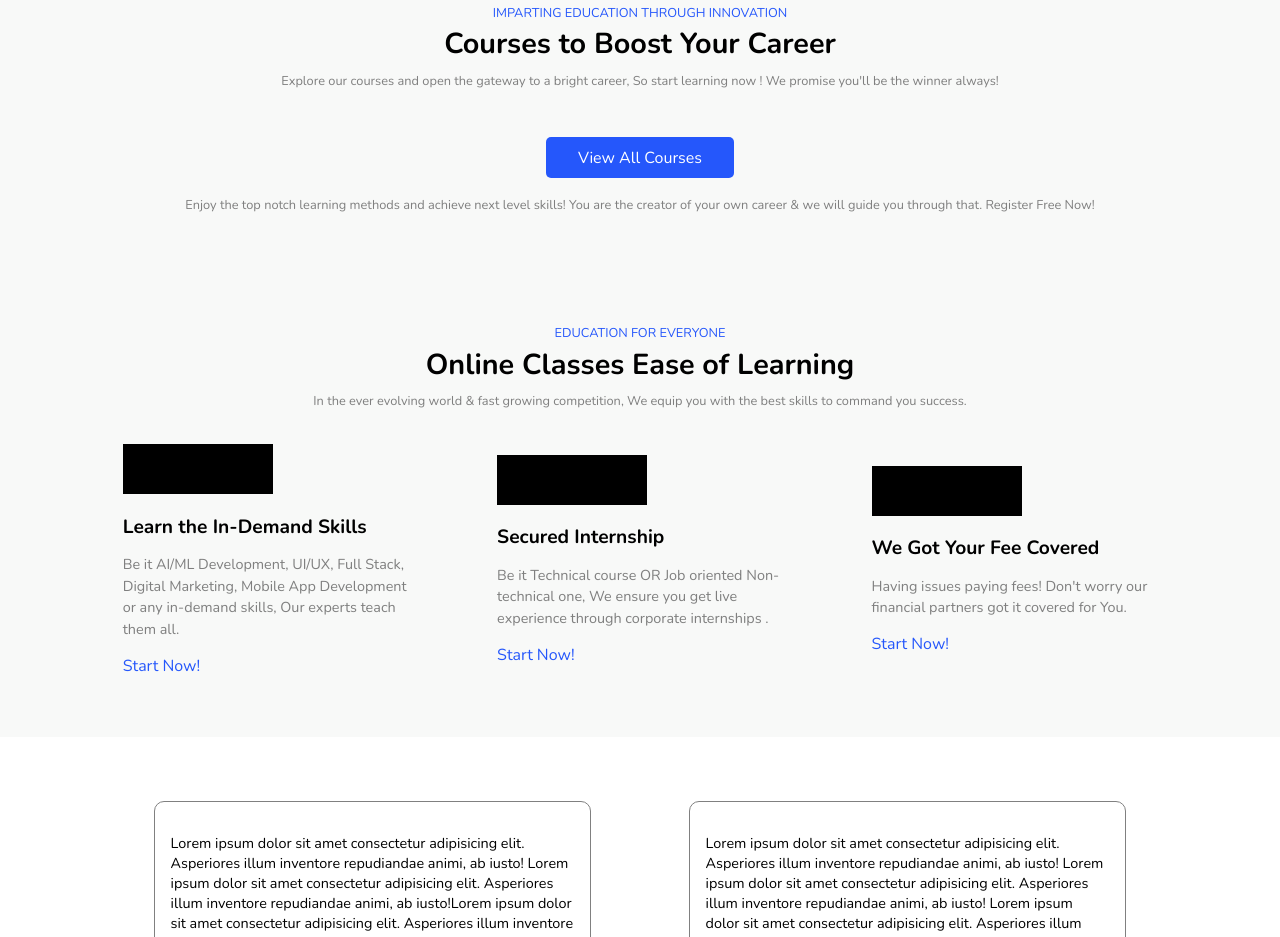
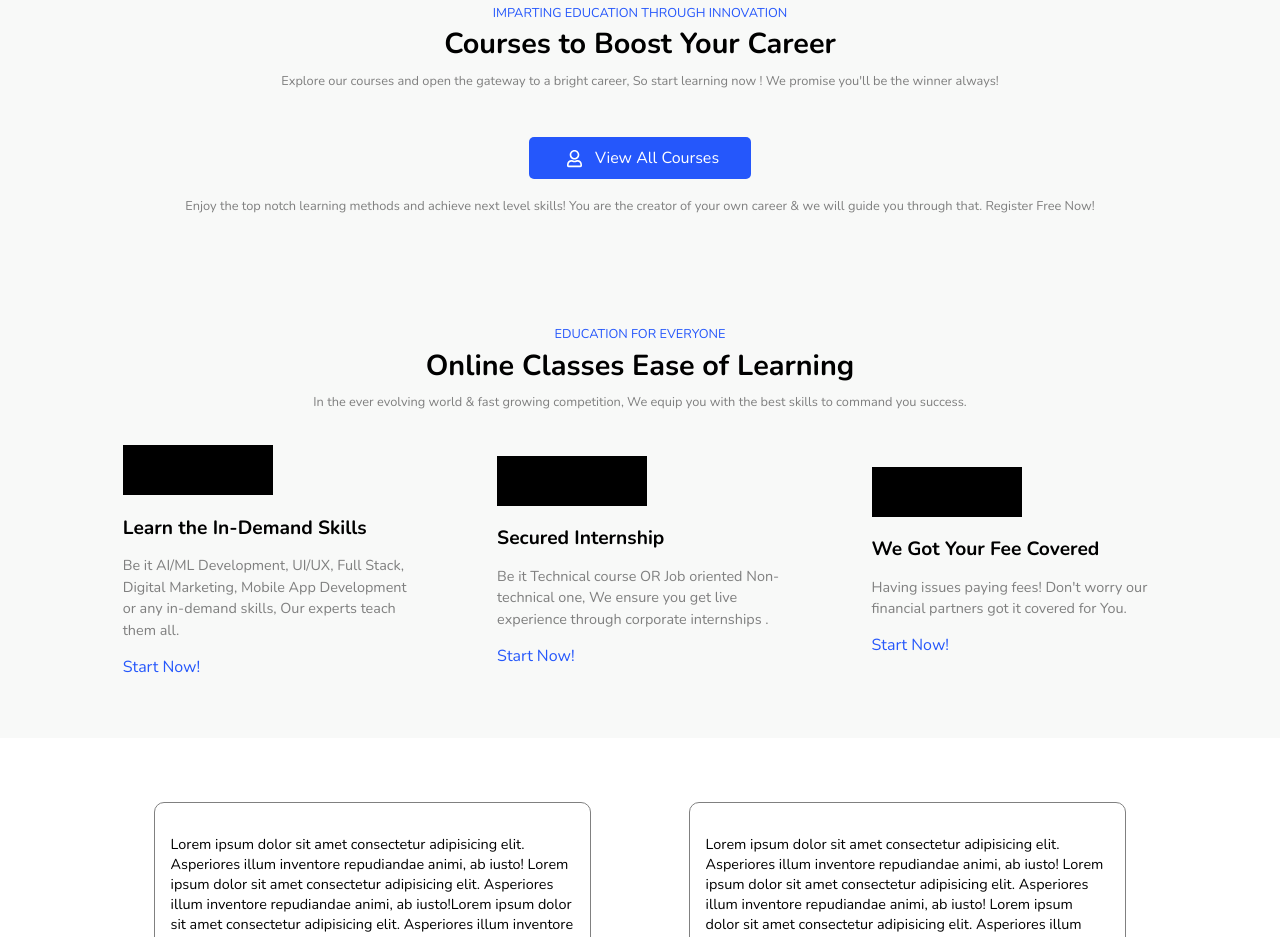
Before and after one commit to Hardikbhanot/Future-Minds, a Next.js app in the folder client/: page / in a window 1280 px wide. Shown: the part 900-1837 px from the top of the page. Built offline with nearby package versions, Linux system fonts and the light colour scheme.

Commit message:
SecondaryBanner completed

```diff
--- a/client/components/LandingPage/SecondaryBanner/SecondaryBanner.module.scss
+++ b/client/components/LandingPage/SecondaryBanner/SecondaryBanner.module.scss
@@ -13,11 +13,23 @@
   padding: sizes.$m-4 sizes.$s-0;
   width: sizes.$wd-100;
   text-align: center;
-  > a {
-    margin: sizes.$m-4 auto sizes.$s-0 auto;
-    display: block;
-    width: max-content;
-    @include act_btn.action_btn;
+}
+
+.secondary_banner_container > a {
+  display: flex;
+  flex-direction: row;
+  justify-content: center;
+  margin: sizes.$m-4 auto sizes.$s-0 auto;
+  width: max-content;
+  text-align: center;
+  @include act_btn.action_btn;
+  > svg {
+    width: 15px;
+    margin: 0 0.4rem;
+  }
+  > p {
+    line-height: 23px;
+    margin: 0 0 0 0.4rem;
   }
 }
 
--- a/client/components/LandingPage/SecondaryBanner/SecondaryBanner.tsx
+++ b/client/components/LandingPage/SecondaryBanner/SecondaryBanner.tsx
@@ -23,7 +23,23 @@ const SecondaryBanner = () => {
           <div className={styles.secondary_banner_courses_card}></div>
           <div className={styles.secondary_banner_courses_card}></div>
         </div> */}
-        <Link href='/'>View All Courses</Link>
+        <Link href='/'>
+          <a title='View All Courses'>
+            <svg
+              width='20'
+              height='23'
+              viewBox='0 0 20 23'
+              fill='none'
+              xmlns='http://www.w3.org/2000/svg'
+            >
+              <path
+                d='M14 13.6562C12.7188 13.6562 12.1027 14.375 10 14.375C7.89732 14.375 7.28571 13.6562 6 13.6562C2.6875 13.6562 0 16.3605 0 19.6938V20.8438C0 22.0342 0.959821 23 2.14286 23H17.8571C19.0402 23 20 22.0342 20 20.8438V19.6938C20 16.3605 17.3125 13.6562 14 13.6562ZM17.8571 20.8438H2.14286V19.6938C2.14286 17.5555 3.875 15.8125 6 15.8125C6.65179 15.8125 7.70982 16.5312 10 16.5312C12.308 16.5312 13.3438 15.8125 14 15.8125C16.125 15.8125 17.8571 17.5555 17.8571 19.6938V20.8438ZM10 12.9375C13.5491 12.9375 16.4286 10.04 16.4286 6.46875C16.4286 2.89746 13.5491 0 10 0C6.45089 0 3.57143 2.89746 3.57143 6.46875C3.57143 10.04 6.45089 12.9375 10 12.9375ZM10 2.15625C12.3616 2.15625 14.2857 4.09238 14.2857 6.46875C14.2857 8.84512 12.3616 10.7812 10 10.7812C7.63839 10.7812 5.71429 8.84512 5.71429 6.46875C5.71429 4.09238 7.63839 2.15625 10 2.15625Z'
+                fill='white'
+              />
+            </svg>
+            <p>View All Courses</p>
+          </a>
+        </Link>
         <p className={styles.secondary_banner_discription}>
           Enjoy the top notch learning methods and achieve next level skills!
           You are the creator of your own career & we will guide you through
```
